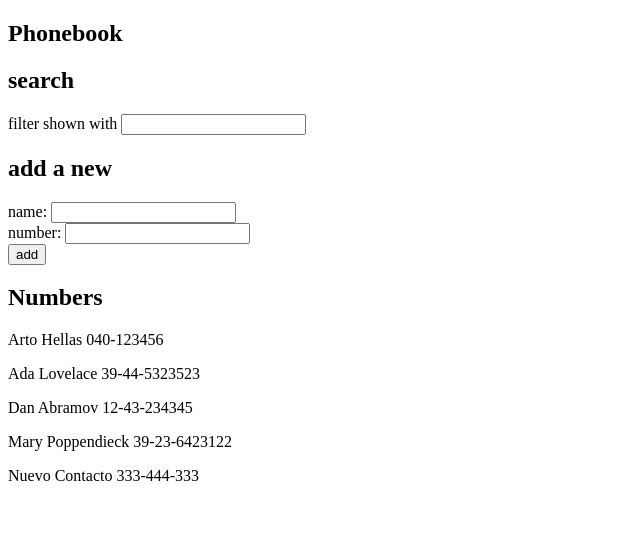
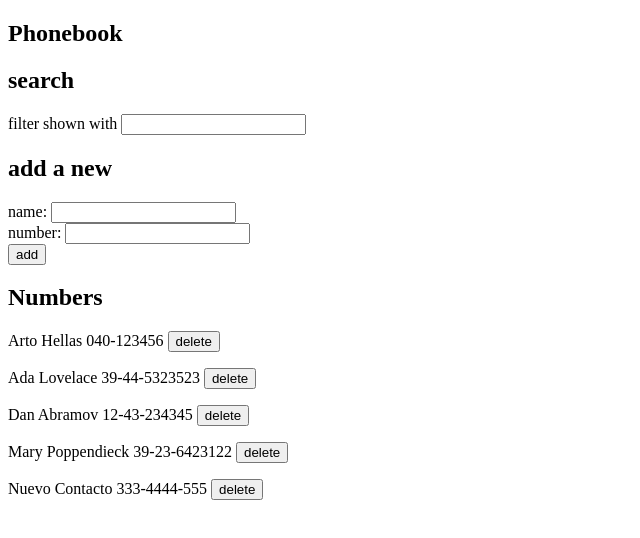
Before and after one commit to Seb-RM/Full-Stack-Open-Helsinki, a React (Vite) app in the folder part2/phonebook/: page / in a window 1280 px wide. Shown: the top 538 px of the page, without its empty margins (0-640 px from the left). Built offline with nearby package versions, Linux system fonts and the light colour scheme; data requests are answered from the project's data file.

Commit message:
exercise 2.14 completed

```diff
--- a/part2/phonebook/db.json
+++ b/part2/phonebook/db.json
@@ -21,9 +21,9 @@
       "id": "4"
     },
     {
-      "id": "af00",
+      "id": "0bbf",
       "name": "Nuevo Contacto",
-      "number": "333-444-333"
+      "number": "333-4444-555"
     }
   ]
 }
--- a/part2/phonebook/src/App.jsx
+++ b/part2/phonebook/src/App.jsx
@@ -26,7 +26,7 @@ const App = () => {
     setNewSearch(event.target.value);
   };
 
-  const filteredList = persons.filter((person)=> person.name.toLowerCase().includes(newSearch))
+  const filteredList = persons.filter((person)=> person.name.toLowerCase().includes(newSearch.toLowerCase()))
 
   const handleNameChange = (event) => {
     console.log(event.target.value);
@@ -38,32 +38,60 @@ const App = () => {
     setNewNumber(event.target.value);
   };
 
-  const addNote = (event) => {
+  const addPerson = (event) => {
     event.preventDefault();
 
-    if(persons.find(person=>person.name.toLowerCase()===newName.toLowerCase())) {
-      alert(`${newName} is already added to phonebook`)
-      return
+    if (
+      persons.find(
+        (person) => person.name.toLowerCase() === newName.toLowerCase()
+      )
+    ) {
+      alert(`${newName} is already added to phonebook`);
+      return;
     }
 
     const personObject = {
       name: newName,
-      number: newNumber
+      number: newNumber,
     };
 
     personService.create(personObject).then((returnedPerson) => {
       setPersons(persons.concat(returnedPerson));
       setNewName("");
-    setNewNumber("");
+      setNewNumber("");
     });
+  };
+
+  const deletePerson = (id) => {
+    const personToDelete = persons.find((person) => person.id === id)
+    console.log(personToDelete)
+    const message = `Delete ${personToDelete.name}?`;
+    if(confirm(message)){
+      const responseText = personService.erase(id);
+      setPersons(persons.filter(person => person.id !== id));
+    }
   };
 
   return (
     <div>
       <h2>Phonebook</h2>
-      <SearchFilter newSearch={newSearch} handleSearchChange={handleSearchChange} />
-      <NewPersonForm addNote={addNote} newName={newName} newNumber={newNumber} handleNameChange={handleNameChange} handlePhoneChange={handlePhoneChange}/>
-      <NumbersList newSearch={newSearch} persons={persons} filteredList={filteredList}/>
+      <SearchFilter
+        newSearch={newSearch}
+        handleSearchChange={handleSearchChange}
+      />
+      <NewPersonForm
+        addPerson={addPerson}
+        newName={newName}
+        newNumber={newNumber}
+        handleNameChange={handleNameChange}
+        handlePhoneChange={handlePhoneChange}
+      />
+      <NumbersList
+        newSearch={newSearch}
+        persons={persons}
+        filteredList={filteredList}
+        deletePerson={deletePerson}
+      />
     </div>
   );
 };
--- a/part2/phonebook/src/components/NewPersonForm.jsx
+++ b/part2/phonebook/src/components/NewPersonForm.jsx
@@ -1,17 +1,17 @@
 
-const NewPersonForm = ({addNote, newName, newNumber, handleNameChange, handlePhoneChange}) => {
+const NewPersonForm = ({addPerson, newName, newNumber, handleNameChange, handlePhoneChange}) => {
     return (
         <div>
             <h2>add a new</h2>
-            <form onSubmit={addNote}>
+            <form onSubmit={addPerson}>
                 <div>
-                name: <input value={newName} onChange={handleNameChange} />
+                    name: <input value={newName} onChange={handleNameChange} />
                 </div>
                 <div>
-                number: <input value={newNumber} onChange={handlePhoneChange} />
+                    number: <input value={newNumber} onChange={handlePhoneChange} />
                 </div>
                 <div>
-                <button type="submit">add</button>
+                    <button type="submit">add</button>
                 </div>
             </form>
         </div>
--- a/part2/phonebook/src/components/NumbersList.jsx
+++ b/part2/phonebook/src/components/NumbersList.jsx
@@ -1,5 +1,5 @@
 
-const NumbersList = ({newSearch, persons, filteredList}) => {
+const NumbersList = ({newSearch, persons, filteredList, deletePerson}) => {
     return (
       <div>
         <h2>Numbers</h2>
@@ -9,6 +9,10 @@ const NumbersList = ({newSearch, persons, filteredList}) => {
               {persons.map((person) => (
                 <p key={person.name}>
                   {person.name} {person.number}
+                  {" "}
+                  <button onClick={() => deletePerson(person.id)}>
+                    delete
+                  </button>
                 </p>
               ))}
             </>
@@ -16,7 +20,10 @@ const NumbersList = ({newSearch, persons, filteredList}) => {
             <>
               {filteredList.map((person) => (
                 <p key={person.name}>
-                        {person.name} {person.number}
+                  {person.name} {person.number}{" "}
+                  <button onClick={() => deletePerson(person.id)}>
+                    delete
+                  </button>
                 </p>
               ))}
             </>
--- a/part2/phonebook/src/services/persons.js
+++ b/part2/phonebook/src/services/persons.js
@@ -7,6 +7,7 @@ const getAll = () => {
 };
 
 const create = (newObject) => {
+    console.log(newObject)
     const request = axios.post(baseUrl, newObject);
     return request.then((response) => response.data);
 };
@@ -16,4 +17,11 @@ const update = (id, newObject) => {
     return request.then((response) => response.data);
 };
 
-export default { getAll, create, update };
+const erase = (id) => {
+    const request = axios.delete(`${baseUrl}/${id}`);
+
+    return request.then((response) => response.statusText);
+};
+
+
+export default { getAll, create, update, erase };
```
Lines whose indentation alone changed are shown as unchanged.
